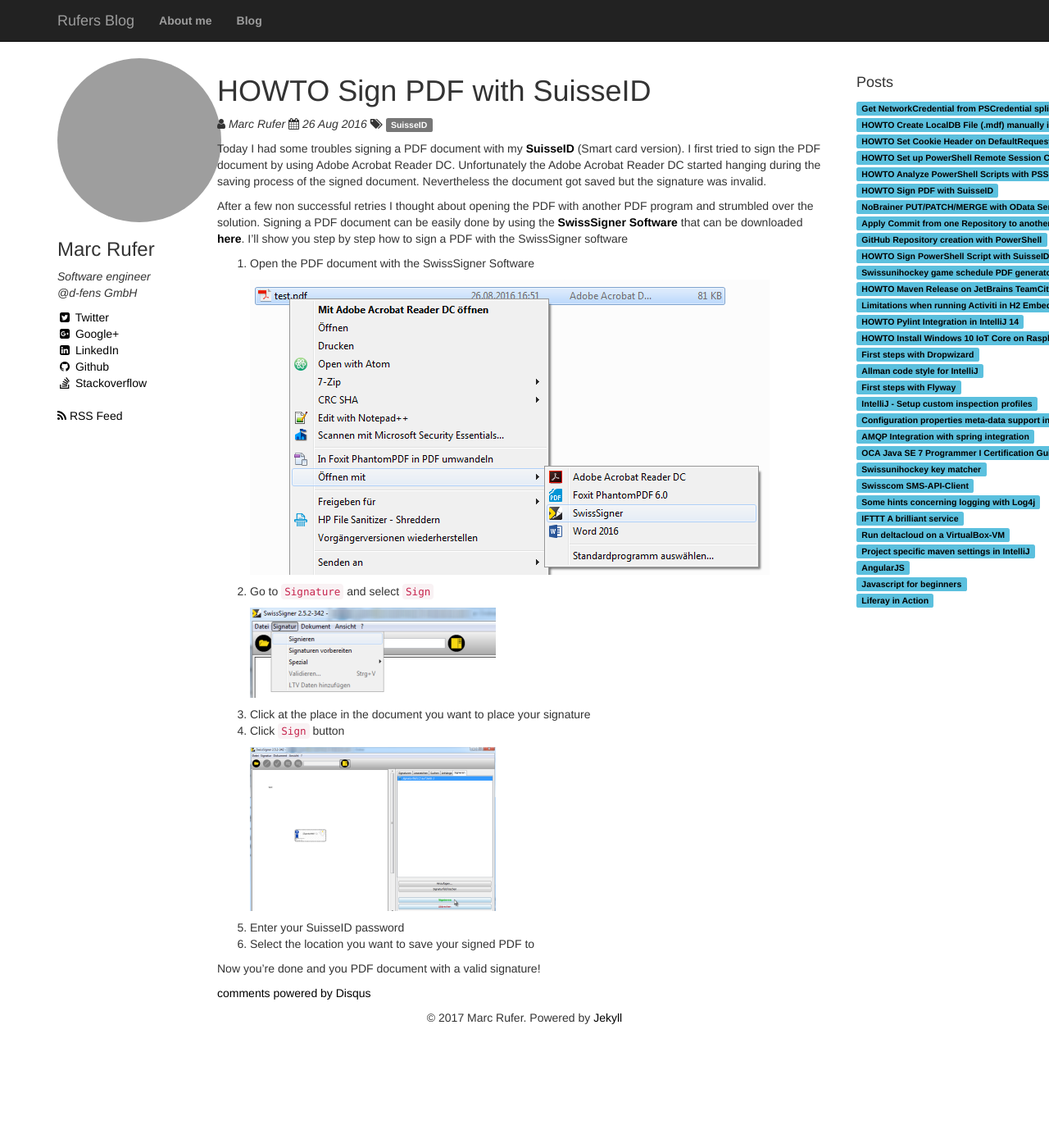
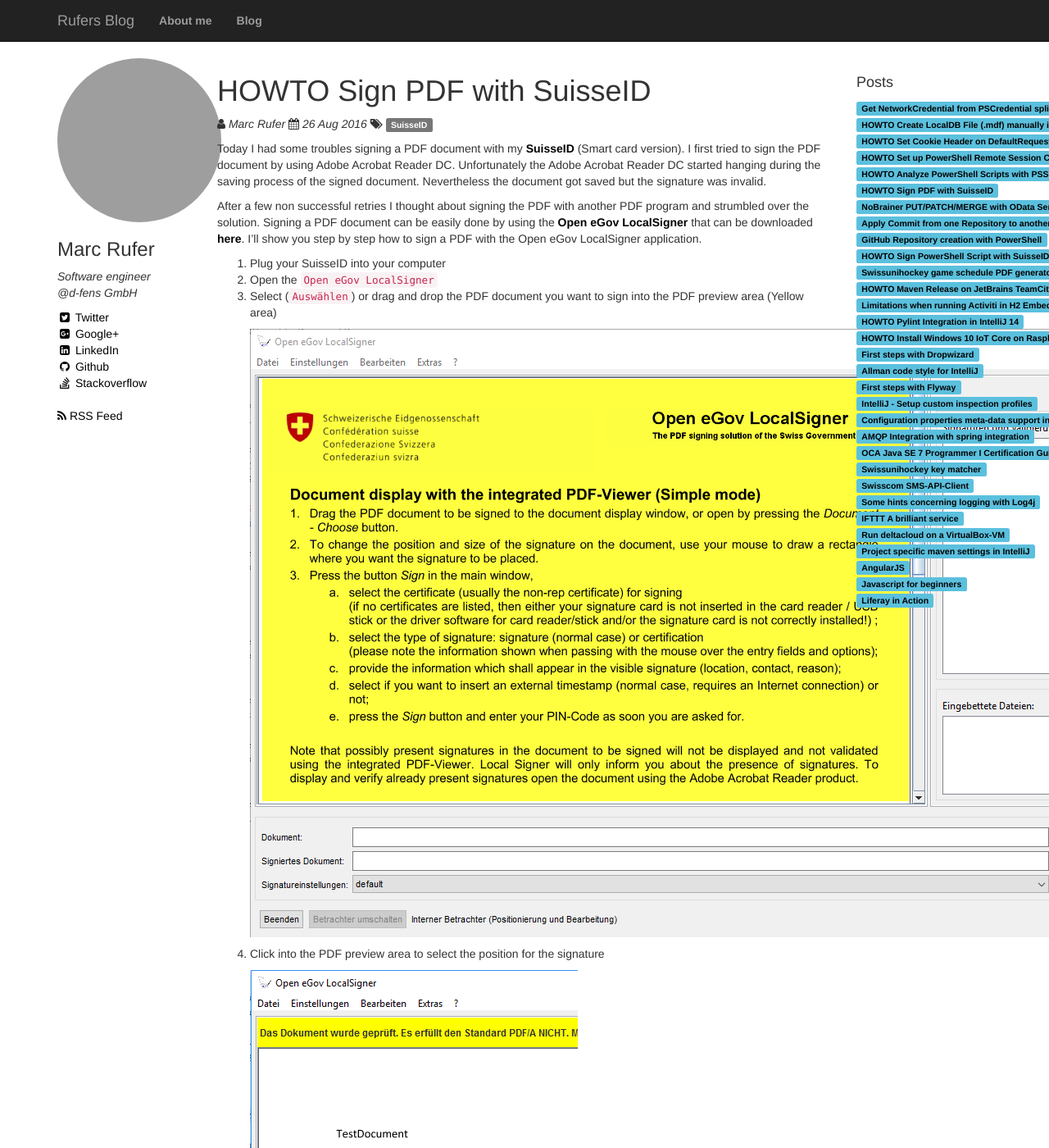
Before and after one commit to rufer7/rufer7.github.io, a Jekyll site: the page built from _posts/knowledge base/2016-08-26-HOWTO-Sign-PDF-with-SuisseID.md, in a window 1280 px wide and 1400 px high. Shown: the whole window at 82% size. Built offline with Jekyll 4.4.1, drawn with Linux system fonts in a browser that asks for light colours; nearby versions of some CDN libraries; comment, search, counter and statistics services are not loaded; some of the changed text lies outside the part shown; grey boxes are pictures that could not be loaded.

Commit message:
Blog post updated
* 2016-08-26-HOWTO-Sign-PDF-with-SuisseID updated

```diff
--- a/_posts/knowledge base/2016-08-26-HOWTO-Sign-PDF-with-SuisseID.md
+++ b/_posts/knowledge base/2016-08-26-HOWTO-Sign-PDF-with-SuisseID.md
@@ -8,28 +8,43 @@
 
 Today I had some troubles signing a PDF document with my [SuisseID](http://suisseid.ch) (Smart card version). I first tried to sign the PDF document by using Adobe Acrobat Reader DC. Unfortunately the Adobe Acrobat Reader DC started hanging during the saving process of the signed document. Nevertheless the document got saved but the signature was invalid.
 
-After a few non successful retries I thought about opening the PDF with another PDF program and strumbled over the solution. Signing a PDF document can be easily done by using the [SwissSigner Software](https://postsuisseid.ch/de/support/application) that can be downloaded [here](https://postsuisseid.ch/de/support/application). I'll show you step by step how to sign a PDF with the SwissSigner software
+After a few non successful retries I thought about signing the PDF with another PDF program and strumbled over the solution. Signing a PDF document can be easily done by using the [Open eGov LocalSigner](https://www.openegov.admin.ch/egov/de/home/produkte/signieren/localsigner.html) that can be downloaded [here](http://www.e-service.admin.ch/wiki/display/openegovdoc/LocalSigner+Download). I'll show you step by step how to sign a PDF with the Open eGov LocalSigner application.
 
-1. Open the PDF document with the SwissSigner Software
+1. Plug your SuisseID into your computer
+1. Open the `Open eGov LocalSigner`
+1. Select (`Auswählen`) or drag and drop the PDF document you want to sign into the PDF preview area (Yellow area)
 
-	<a href="{{ site.url }}/assets/screenshots/sign-pdf-with-suisseid-1.png" target="_blank">
-	  <img src="{{ site.url }}/assets/screenshots/sign-pdf-with-suisseid-1.png" alt="Screenshot - Sign PDF with SuisseID" border="1">
+	<a href="{{ site.url }}/assets/screenshots/Open-eGov-LocalSigner-1.png" target="_blank">
+	  <img src="{{ site.url }}/assets/screenshots/Open-eGov-LocalSigner-1.png" alt="Screenshot - Sign PDF with Open eGov LocalSigner" border="1">
 	</a>
 
-1. Go to `Signature` and select `Sign`
+1. Click into the PDF preview area to select the position for the signature
 
-	<a href="{{ site.url }}/assets/screenshots/sign-pdf-with-suisseid-2.png" target="_blank">
-	  <img src="{{ site.url }}/assets/screenshots/sign-pdf-with-suisseid-2.png" alt="Screenshot - Sign PDF with SuisseID" border="1">
+	<a href="{{ site.url }}/assets/screenshots/Open-eGov-LocalSigner-2.png" target="_blank">
+	  <img src="{{ site.url }}/assets/screenshots/Open-eGov-LocalSigner-2.png" alt="Screenshot - Sign PDF with Open eGov LocalSigner" border="1">
 	</a>
 
-1. Click at the place in the document you want to place your signature
-1. Click `Sign` button
+1. Optionally adjust the name of the signed document
 
-	<a href="{{ site.url }}/assets/screenshots/sign-pdf-with-suisseid-3.png" target="_blank">
-	  <img src="{{ site.url }}/assets/screenshots/sign-pdf-with-suisseid-3.png" alt="Screenshot - Sign PDF with SuisseID" border="1">
+	<a href="{{ site.url }}/assets/screenshots/Open-eGov-LocalSigner-3.png" target="_blank">
+	  <img src="{{ site.url }}/assets/screenshots/Open-eGov-LocalSigner-3.png" alt="Screenshot - Sign PDF with Open eGov LocalSigner" border="1">
+	</a>
+
+1. Click `Signieren` button
+
+	<a href="{{ site.url }}/assets/screenshots/Open-eGov-LocalSigner-4.png" target="_blank">
+	  <img src="{{ site.url }}/assets/screenshots/Open-eGov-LocalSigner-4.png" alt="Screenshot - Sign PDF with Open eGov LocalSigner" border="1">
 	</a>
 
 1. Enter your SuisseID password
-1. Select the location you want to save your signed PDF to
+1. Select the correct certificate and click again `Signieren`
+
+	<a href="{{ site.url }}/assets/screenshots/Open-eGov-LocalSigner-5.png" target="_blank">
+	  <img src="{{ site.url }}/assets/screenshots/Open-eGov-LocalSigner-5.png" alt="Screenshot - Sign PDF with Open eGov LocalSigner" border="1">
+	</a>
+
+1. Enter your SuisseID password
 
 Now you’re done and you PDF document with a valid signature!
+
+**IMPORTANT:** Close Fiddler during signing process as the time stamp service cannot be contacted successfully otherwise.
```
Also changed, not shown: assets/screenshots/Open-eGov-LocalSigner-1.png (added), assets/screenshots/Open-eGov-LocalSigner-2.png (added), assets/screenshots/Open-eGov-LocalSigner-3.png (added), assets/screenshots/Open-eGov-LocalSigner-4.png (added), assets/screenshots/Open-eGov-LocalSigner-5.png (added), assets/screenshots/sign-pdf-with-suisseid-1.png (deleted), assets/screenshots/sign-pdf-with-suisseid-2.png (deleted), assets/screenshots/sign-pdf-with-suisseid-3.png (deleted).
